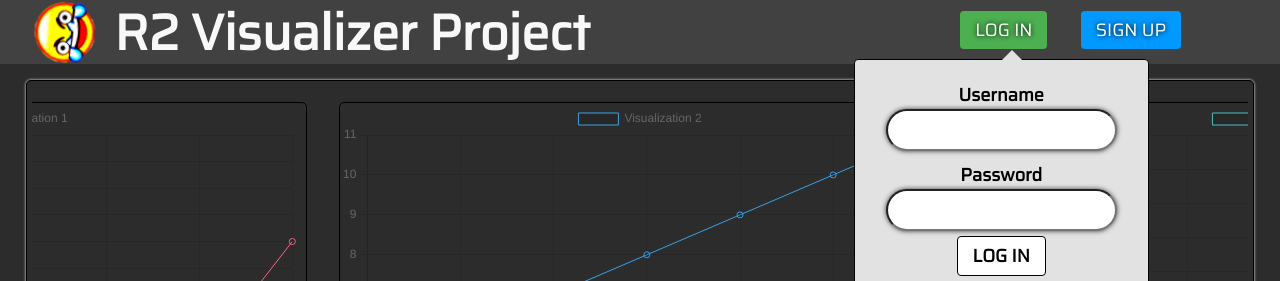
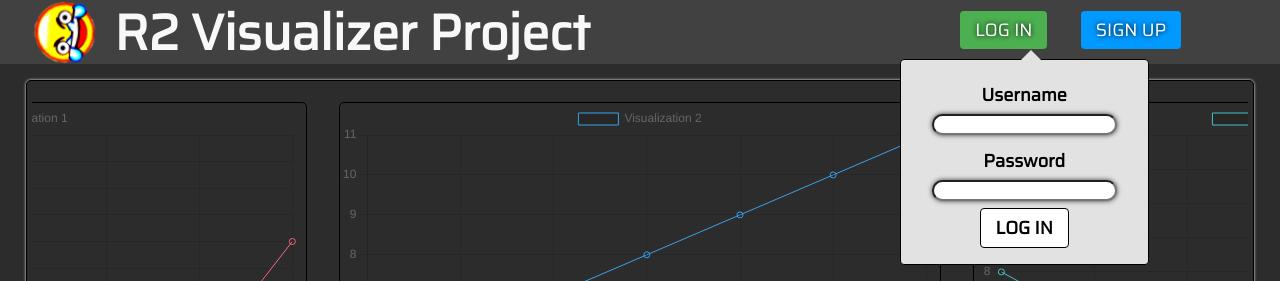
Before and after one commit to R2-WebSovellusprojekti/VisualizerV2, a React (Create React App) app in the folder frontend/: page / in a window 1280 px wide. Both pictures are taken after a click on the button "LOG IN". Shown: the top 281 px of the page. Built offline with nearby package versions, Linux system fonts and the light colour scheme.

Commit message:
fixailua mergeen

```diff
--- a/frontend/src/DeleteUser.js
+++ b/frontend/src/DeleteUser.js
@@ -102,7 +102,7 @@ function DeleteUserForm() {
             <p style={{ marginTop: '-1%', marginBottom: '10px', fontSize: '18px' }}>Are you sure you want to delete this account?</p>
             <div className="confirm-dialog-input">
               <label htmlFor="username">Enter your username to delete</label>
-              <input type="text" id="username" value={username} onChange={handleUsernameChange} onFocus={handleUsernameFocus} />
+              <input type="text" id="username" value={username} onChange={handleUsernameChange} onFocus={handleUsernameFocus}/>
             </div>
             {usernameError && <p style={{ color: 'red' }}>{usernameError}</p>}
             {errorMessage && <p style={{ color: 'red' }}>{errorMessage}</p>}
--- a/frontend/src/Signin.js
+++ b/frontend/src/Signin.js
@@ -88,11 +88,11 @@ function SignInForm() {
       <div style={{ display: 'flex', flexDirection: 'column' }}>
         <label className='dropdown-txt'>
           Username
-          <input type="text" className='dropdown-txt' value={username} onChange={handleUsernameChange} onFocus={handleFocus} />
+          <input type="text" className='dropdown-txt2' value={username} onChange={handleUsernameChange} onFocus={handleFocus} />
         </label>
         <label className='dropdown-txt'>
           Password
-          <input type="password" className='dropdown-txt' value={password} onChange={handlePasswordChange} onFocus={handleFocus}/>
+          <input type="password" className='dropdown-txt2' value={password} onChange={handlePasswordChange} onFocus={handleFocus}/>
         </label>
         {passwordError && <p style={{ color: 'red' }}>{passwordError}</p>}
         {usernameError && <p style={{ color: 'red' }}>{usernameError}</p>}
--- a/frontend/src/Signup.js
+++ b/frontend/src/Signup.js
@@ -100,4 +100,6 @@ function SignupForm() {
   );
 }
 
+
+
 export default SignupForm;
```
Lines whose indentation alone changed are shown as unchanged.
